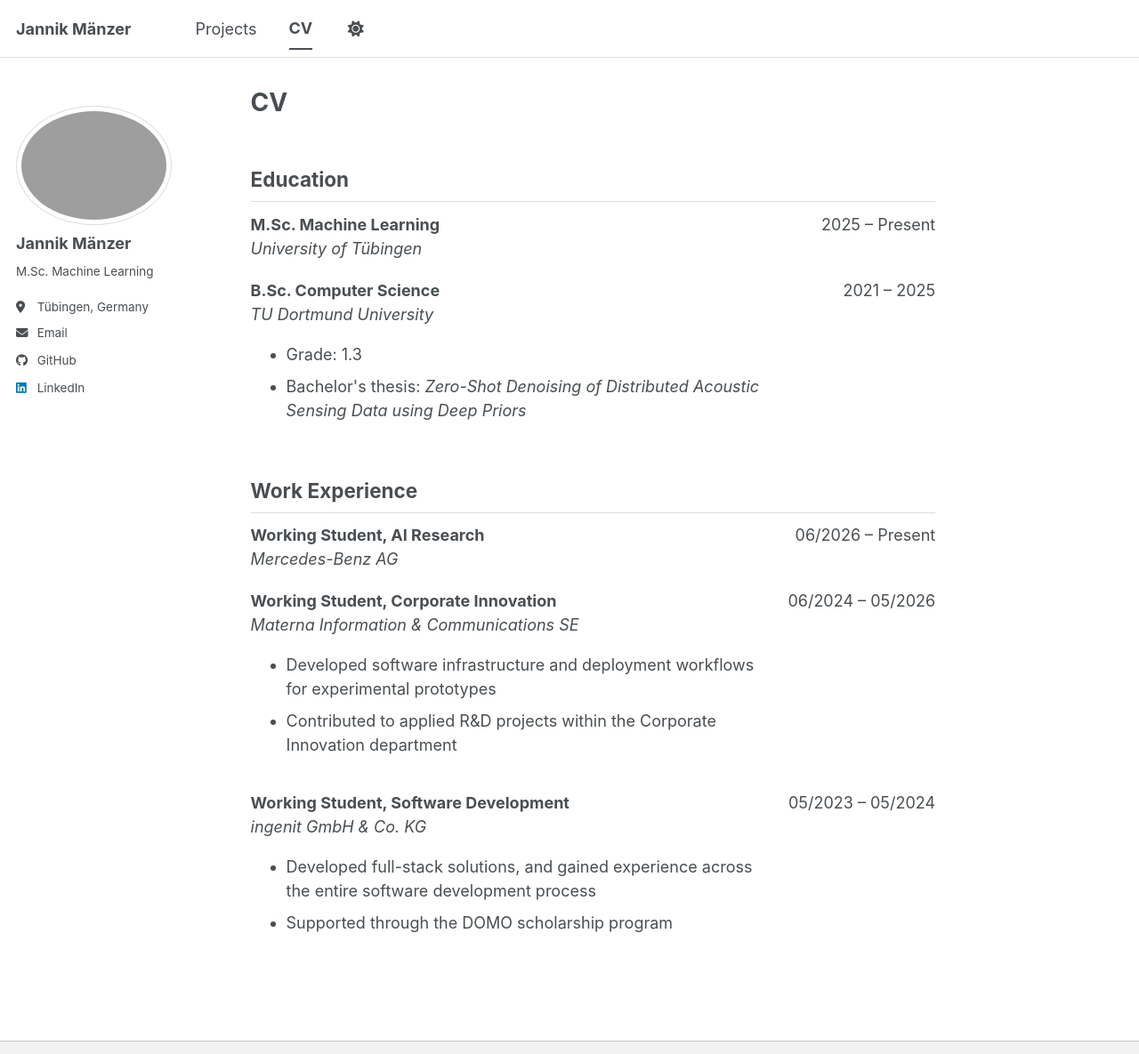
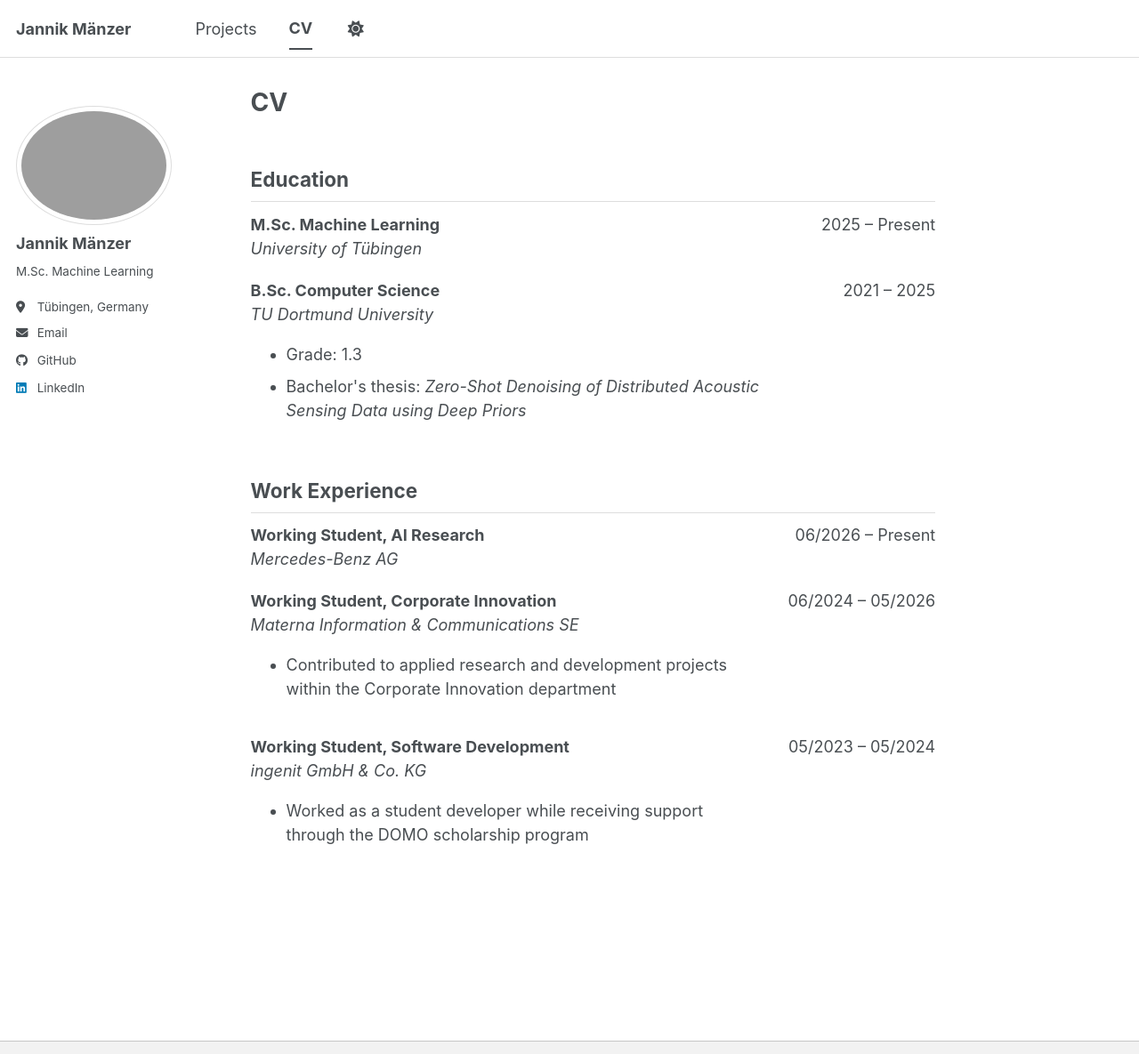
Before and after one commit to jmaen/jmaen.github.io, a Jekyll site: the page built from _pages/cv.md, in a window 1280 px wide and 1307 px high, cut to the strip 0-1185 px from the top of the window. Shown: the whole strip at 89% size. Built offline with Jekyll 4.4.1, drawn with Linux system fonts in a browser that asks for light colours; a script bundle is joined from its source files by our own code; library files that are not in the unit come from our copies.

Commit message:
Update CV

```diff
--- a/_pages/cv.md
+++ b/_pages/cv.md
@@ -49,8 +49,7 @@
     <strong>Working Student, Corporate Innovation</strong> <br>
     <em>Materna Information & Communications SE</em>
     <ul>
-      <li>Developed software infrastructure and deployment workflows for experimental prototypes</li>
-      <li>Contributed to applied R&D projects within the Corporate Innovation department</li>
+      <li>Contributed to applied research and development projects within the Corporate Innovation department</li>
     </ul>
   </div>
   <div style="flex: 1; display: flex; justify-content: flex-end;">06/2024 – 05/2026</div>
@@ -61,8 +60,7 @@
     <strong>Working Student, Software Development</strong> <br>
     <em>ingenit GmbH & Co. KG</em>
     <ul>
-      <li>Developed full-stack solutions, and gained experience across the entire software development process</li>
-      <li>Supported through the DOMO scholarship program</li>
+      <li>Worked as a student developer while receiving support through the DOMO scholarship program</li>
     </ul>
   </div>
   <div style="flex: 1; display: flex; justify-content: flex-end;">05/2023 – 05/2024</div>
```
